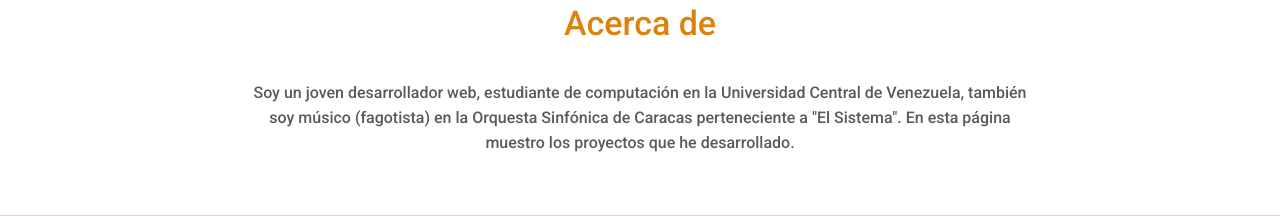
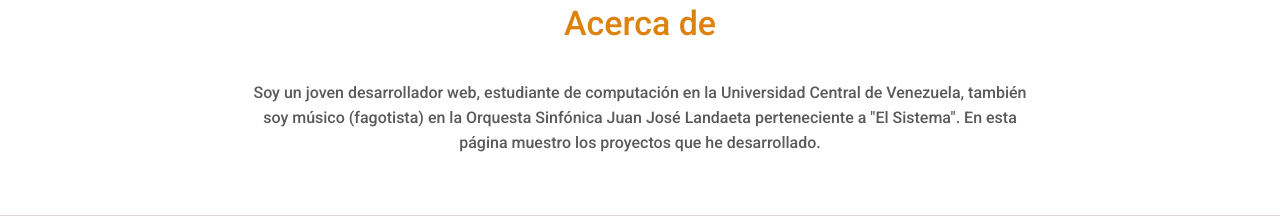
Before and after one commit to JuanNavasJN/juannavas.dev, a PHP site: page /index.view.php in a window 1280 px wide. Shown: the part 668-884 px from the top of the page. Run offline with PHP 8.4, Linux system fonts and the light colour scheme; data that the repository does not hold is empty; some libraries are stand-ins or nearby versions.

Commit message:
Actualizacion de Orquesta

```diff
--- a/index.view.php
+++ b/index.view.php
@@ -6,7 +6,7 @@
     <meta name="description" content="Juan Navas - Desarrollador web, fagotista, estudiante. En esta página muestro los proyectos que he desarrollado   utilizando html css javascript php jquery laravel">
     <meta name="author" content="Juan Navas">
     <meta name="viewport" content="width=device-width, initial-scale=1.0, user-scalable=no, maximum-scale=1.0, minimum-scale=1.0" >
-    <title>Portafolio de Juan Navas</title>
+    <title>Juan Navas</title>
     <link rel="shorcut icon" type="image/x-icon" href="img/favicon.ico">
     <link href="https://fonts.googleapis.com/css?family=Roboto:300,400,500,700" rel="stylesheet">
     <link rel="stylesheet" href="css/normalize.css">
@@ -64,7 +64,7 @@
           </div>
           <div class="texto">
             <h3 class="titulo">Acerca de</h3>
-            <p>Soy un joven desarrollador web, estudiante de computación en la Universidad Central de Venezuela, también soy músico (fagotista) en la Orquesta Sinfónica de Caracas perteneciente a "El Sistema". En esta página muestro los proyectos que he desarrollado.</p>
+            <p>Soy un joven desarrollador web, estudiante de computación en la Universidad Central de Venezuela, también soy músico (fagotista) en la Orquesta Sinfónica Juan José Landaeta perteneciente a "El Sistema". En esta página muestro los proyectos que he desarrollado.</p>
           </div>
         </div>
       </section>
```
